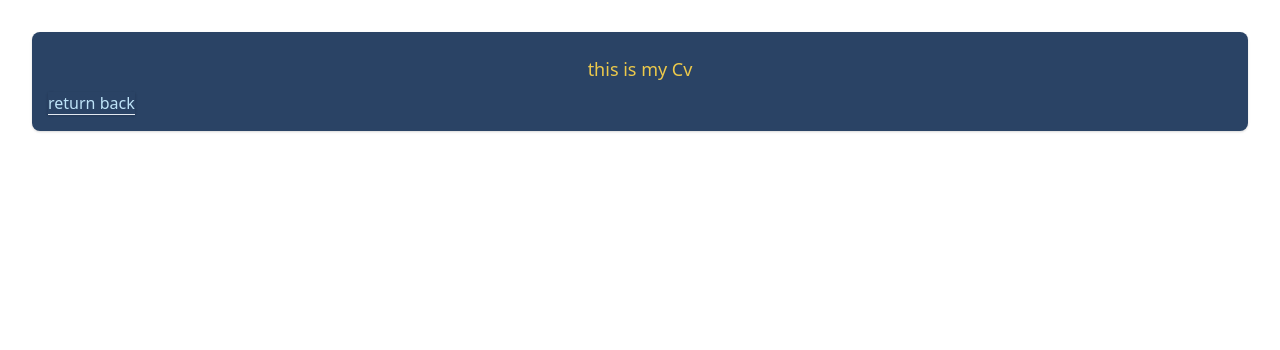
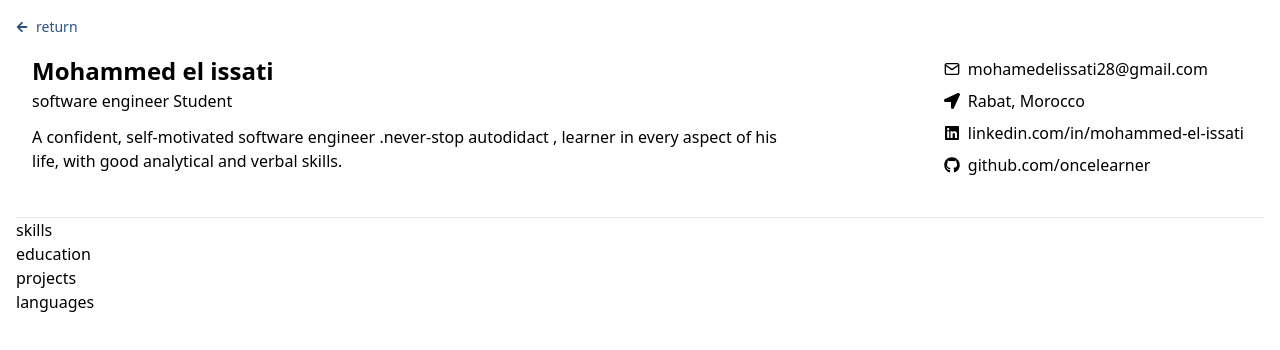
Before and after one commit to onceLearner/portfolio, a Next.js app: page /cv in a window 1280 px wide. Shown: the top 350 px of the page. Built offline with nearby package versions, Linux system fonts and the light colour scheme; a web font is replaced by a local one.

Commit message:
add cv  parts

```diff
--- a/pages/cv.js
+++ b/pages/cv.js
@@ -1,19 +1,64 @@
 import React from "react";
+import Head from "next/head";
+import {
+  FaArrowCircleLeft,
+  FaArrowLeft,
+  FaGithub,
+  FaLinkedin,
+  FaTwitter,
+  FaMailBulk,
+  FaLocationArrow,
+} from "react-icons/fa";
+import { FiMail } from "react-icons/fi";
 import Link from "next/link";
+
 const CV = () => {
   return (
-    <div className=" p-8 ">
-      <div className="p-4 shadow bg-blue-900  rounded-lg">
-        <h2 className="px-5  py-2 text-yellow-500 text-center text-lg ">
-          this is my Cv
-        </h2>
-        <Link href="index" className="underline bg-blue">
-          <a className="text-blue-200 shadow border-b hover:text-red-300">
-            {" "}
-            return back
-          </a>
-        </Link>
+    <div className="cv p-4 ">
+      <Head>
+        <title>cv</title>
+      </Head>
+      <Link className="back underline bg-blue" href="index">
+        <a className="cv__back_link text-blue-800  flex items-center  hover:text-red-300">
+          <FaArrowLeft size={12} />
+          <p className="ml-2 text-sm">return</p>
+        </a>
+      </Link>
+      <div className="main ">
+        <div className="header flex flex-wrap justify-between border-b  pb-5">
+          <div className="header__left p-4">
+            <h3 className="text-2xl font-semibold"> Mohammed el issati</h3>
+            <h4>software engineer Student</h4>
+            <p className="header__left__bio max-w-3xl pt-3 font-thin">
+              A confident, self-motivated software engineer .never-stop
+              autodidact , learner in every aspect of his life, with good
+              analytical and verbal skills.
+            </p>
+          </div>
+          <div className="header__right p-4 ">
+            <a href="" className="flex   items-center p-1 hover:underline ">
+              <FiMail className="mr-2" /> <p>mohamedelissati28@gmail.com</p>
+            </a>
+            <a
+              href="https://www.google.com.tr/maps/@41.0847699,29.0492408,16.39z"
+              className="flex   items-center p-1 hover:underline "
+            >
+              <FaLocationArrow className="mr-2" /> <p> Rabat, Morocco</p>
+            </a>
+            <a href="" className="flex  items-center  p-1 hover:underline  ">
+              <FaLinkedin className="mr-2" />
+              <p>linkedin.com/in/mohammed-el-issati</p>
+            </a>
+            <a href="" className="flex  p-1 items-center hover:underline  ">
+              <FaGithub className="mr-2" /> <p>github.com/oncelearner</p>
+            </a>
+          </div>
+        </div>
       </div>
+      <div className="skills"> skills</div>
+      <div className="education"> education</div>
+      <div className="projects">projects</div>
+      <div className="languages">languages</div>
     </div>
   );
 };
--- a/pages/index.js
+++ b/pages/index.js
@@ -28,9 +28,9 @@ export default function Home() {
 
             <div
               id="personalCard"
-              className="flex  items-center    md:border  rounded-full  max-w-screen-sm  mx-auto "
+              className="flex   items-center    md:border  rounded-full  max-w-screen-sm  mx-auto "
             >
-              <div className="pr-2 pl-2" id="contImage">
+              <div className="pr-2 pl-2 items-center " id="contImage">
                 <img src="/issati2.jpg" className="imgReda "></img>
               </div>
               <div id="mainBioAndSocial" className="">
--- a/pages/portfolio.js
+++ b/pages/portfolio.js
@@ -7,7 +7,6 @@ const Portfolio = () => {
     <div className=" p-8 ">
       <Link href="index" className="flex ">
         <a className=" text-blue-700 shadow-2xl  hover:text-red-300">
-          {" "}
           <FaArrowCircleLeft /> back
         </a>
       </Link>
```
